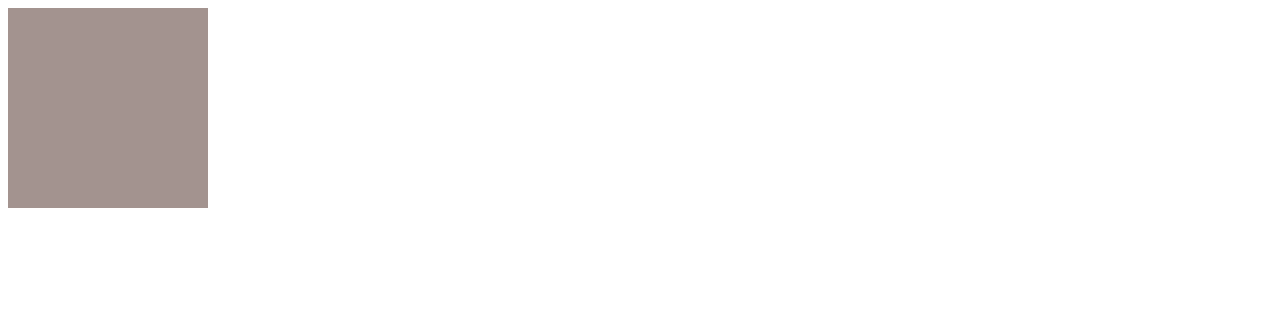
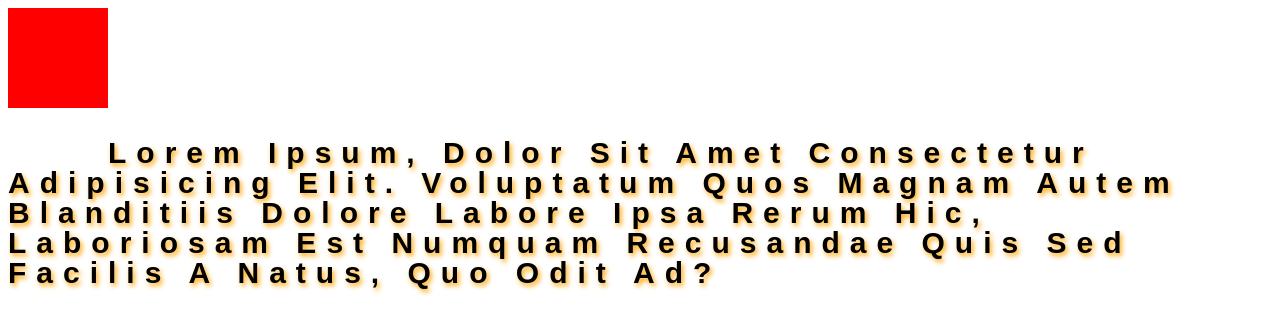
Before and after one commit to ganeshdutt100/Frontend-10am-batch, a plain HTML site: page CSS/Code10.html in a window 1280 px wide. Drawn offline with Linux system fonts and the light colour scheme.

Commit message:
Update text

```diff
--- a/CSS/Code10.html
+++ b/CSS/Code10.html
@@ -5,7 +5,7 @@
     <meta name="viewport" content="width=device-width, initial-scale=1.0" />
     <title>Document</title>
     <style>
-      .box {
+      /* .box {
         width: 200px;
         height: 200px;
         background-color: red;
@@ -14,17 +14,68 @@
         background-color: #4343f5;
         background-color: hsl(12, 10%, 50%);
         background-color: hsla(12, 10%, 50%, 0.8);
-      }
+      } */
       /* img {
         opacity: 100%;
       } */
+
+      p {
+        text-align: center;
+        text-align: start;
+        text-align: left;
+        text-align: end;
+        text-align: right;
+        text-align: center;
+        text-align: start;
+
+        text-decoration: underline;
+        text-decoration: line-through;
+        text-decoration: none;
+
+        font-size: 30px;
+        font-weight: bold;
+        font-family: sans-serif;
+
+        text-shadow: 2px 3px 5px orange;
+
+        text-transform: capitalize;
+        /* text-transform: uppercase; */
+        /* text-transform: lowercase; */
+
+        text-indent: 100px;
+        /* margin-left: 100px; */
+        /* margin-left: 100px; */
+
+        letter-spacing: 10px;
+
+        line-height: 1;
+      }
+
+      .box {
+        width: 100px;
+        height: 100px;
+        background-color: red;
+        transition: 0.5s;
+      }
+      .box:hover {
+        box-shadow: inset 1px 2px 30px 4px blue;
+        box-shadow: 1px 2px 30px 4px blue;
+      }
     </style>
   </head>
   <body>
     <div class="box"></div>
+    <!-- <div class="box"></div> -->
     <!-- <img
       src="https://img.freepik.com/free-photo/professional-programmer-working-late-dark-office_1098-18705.jpg?t=st=1732077658~exp=1732081258~hmac=b4956cd613ee86627c30e96a264cd96d1a5a8bfc782a2ba611c6d48e0e42cc0a&w=996"
       alt=""
     /> -->
+
+    <p>
+      Lorem ipsum, dolor sit amet consectetur adipisicing elit. Voluptatum quos
+      magnam autem blanditiis dolore labore ipsa rerum hic, laboriosam est
+      numquam recusandae quis sed facilis a natus, quo odit ad?
+    </p>
+    <!-- <p>Lorem ipsum dolor sit amet.</p> -->
   </body>
 </html>
```
